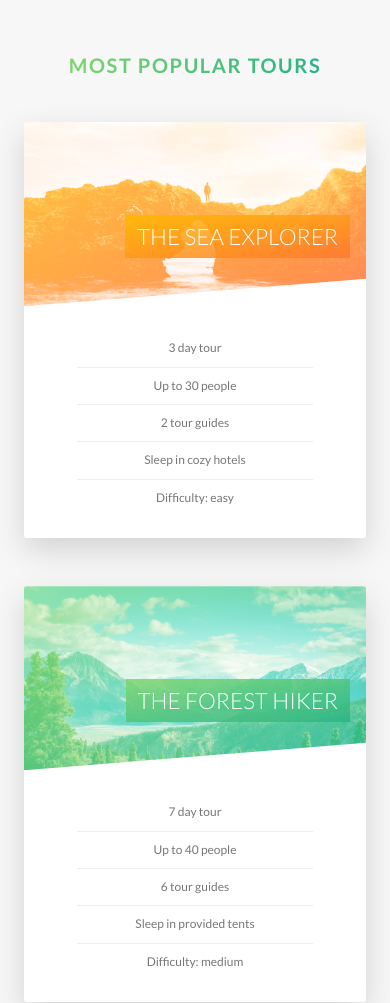
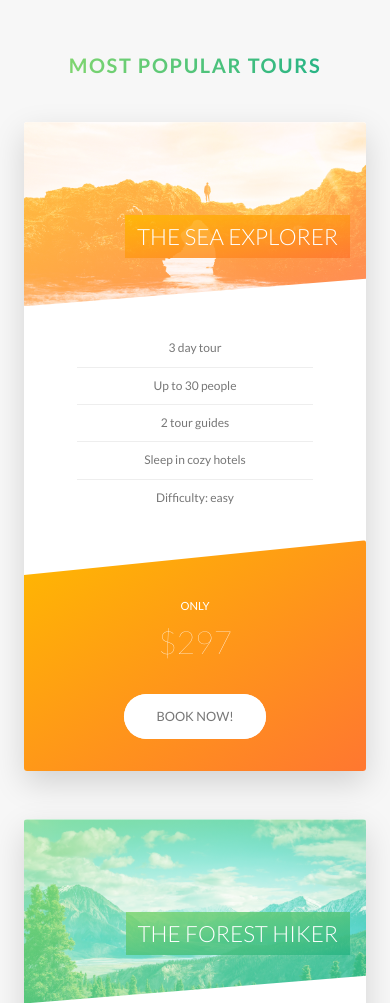
Before and after one commit to ArtemRakov/natours, a website: page index.html in a window 390 px wide. Shown: the part 2580-3583 px from the top of the page. Drawn offline with Linux system fonts and the light colour scheme.

Commit message:
added media query for form cards and stories

```diff
--- a/sass/components/_card.scss
+++ b/sass/components/_card.scss
@@ -148,5 +148,55 @@
     &__price-value {
         font-size: 6rem;
         font-weight: 100;
+        border-radius: 3px;
+    }
+
+    @include respond(tab-port) {
+            // functionality
+        height: auto;
+        box-shadow: 0 1.5rem 4rem rgba($color-black, 0.15);
+        border-radius: 3px;
+        background-color: $color-white;
+
+        &__side {
+            height: auto;
+            position: relative;
+            box-shadow: none;
+
+            &--back {
+                transform: rotateY(0);
+                clip-path: polygon(0 15%, 100% 0, 100% 100%, 0 100%);
+            }
+        }
+
+        &__detauls {
+            padding: 1rem 3rem;
+        }
+
+        &:hover &__side--front {
+            transform: rotateY(0);
+        }
+
+        // BACK SIDE STYLING
+        &__cta {
+            position: relative;
+            top: 0%;
+            left: 0%;
+            transform: translate(0%, 0%);
+            width: 100%;
+            padding: 7rem 4rem 4rem 4rem;
+        }
+
+        &__price-box {
+            margin-bottom: 3rem;
+        }
+
+        &__price-only {
+            text-transform: uppercase;
+        }
+
+        &__price-value {
+            font-size: 4rem;
+        }
     }
 }
--- a/sass/components/_form.scss
+++ b/sass/components/_form.scss
@@ -16,6 +16,10 @@
         width: 90%;
         display: block;
         transition: all 0.3s;
+
+        @include respond(tab-port) {
+            width: 100%;
+        }
 
         &:focus {
             outline: none;
@@ -55,6 +59,11 @@
     &__radio-group {
         width: 49%;
         display: inline-block;
+
+        @include respond(tab-port) {
+            width: 100%;
+            margin-bottom: 2rem;
+        }
     }
 
     &__radio-label {
--- a/sass/components/_story.scss
+++ b/sass/components/_story.scss
@@ -8,6 +8,16 @@
     padding-left: 9rem;
     font-size: $default-font-size;
     transform: skewX(-12deg);
+
+    @include respond(tab-port) {
+        width: 100%;
+        padding: 4rem;
+        padding-left: 7rem;
+    }
+
+    @include respond(phone) {
+        transform: skewX(0);
+    }
 
 
     &__shape {
@@ -21,6 +31,10 @@
         transform: translateX(-3rem) skewX(12deg);
         position: relative;
         overflow: hidden;
+
+        @include respond(phone) {
+            transform:  translateX(-3rem) skewX(0);
+        }
     }
 
     &__img {
@@ -32,6 +46,10 @@
 
     &__text {
         transform: skewX(12deg);
+
+        @include respond(phone) {
+            transform:  skewX(0);
+        }
     }
 
     &__caption {
--- a/sass/pages/_home.scss
+++ b/sass/pages/_home.scss
@@ -64,12 +64,33 @@
         rgba($color-white, 0.9) 0%,  rgba($color-white, 0.9) 50%, transparent 50%),
         url(../img/nat-10.jpg);
     background-size: cover;
-    height: 50rem;
     border-radius: 3px;
+
+    @include respond(tab-land) {
+        background-image: linear-gradient(105deg,
+        rgba($color-white, 0.9) 0%,  rgba($color-white, 0.9) 65%, transparent 65%),
+        url(../img/nat-10.jpg);
+    }
+
+    @include respond(tab-port) {
+        background-image: linear-gradient(to right,
+        rgba($color-white, 0.9) 0%,  rgba($color-white, 0.9) 100%),
+        url(../img/nat-10.jpg);
+    }
+
+
     box-shadow: 0 1.5rem 4rem rgba($color-black, 0.2);
 
     &__form {
         width: 50%;
         padding: 6rem;
+
+        @include respond(tab-land) {
+            width: 65%;
+        }
+
+        @include respond(tab-land) {
+            width: 100%;
+        }
     }
 }
```
Also changed, not shown: css/style.css.
